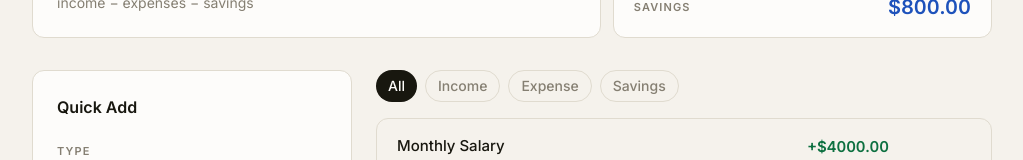
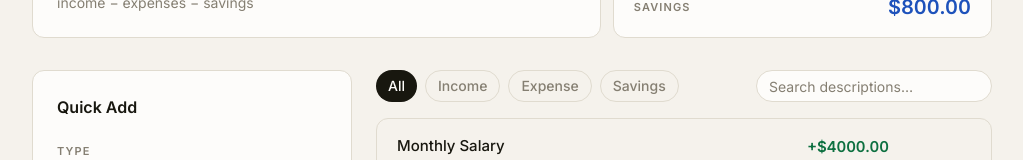
Before and after one commit to adrayandaleandrew/vistafi, a React (Vite) app: page / in a window 1280 px wide. Shown: the part 288-448 px from the top of the page, without its empty margins (128-1151 px from the left). Built offline with nearby package versions, Linux system fonts and the light colour scheme.

Commit message:
fix: replace && with ternary for JSX conditionals in BudgetForm and EditModal
Resolves rendering-conditional-render rule from vercel-react-best-practices.

```diff
--- a/src/App.tsx
+++ b/src/App.tsx
@@ -1,4 +1,4 @@
-import { useState } from "react";
+import { useState, useEffect } from "react";
 import { BudgetForm } from "./components/BudgetForm";
 import { BudgetItemList } from "./components/BudgetItemList";
 import { BudgetSummary } from "./components/BudgetSummary";
@@ -9,24 +9,32 @@ import { BudgetItem, BudgetCategory } from "@shared/types/budget";
 import { calculateBudgetSummary } from "@shared/utils/budgetUtils";
 
 function App() {
-  const [budgetItems, setBudgetItems] = useState<BudgetItem[]>(mockBudgetItems);
+  const [budgetItems, setBudgetItems] = useState<BudgetItem[]>(() => {
+    const stored = localStorage.getItem('vistafi-items');
+    if (stored) {
+      try { return JSON.parse(stored) as BudgetItem[]; }
+      catch { return mockBudgetItems; }
+    }
+    return mockBudgetItems;
+  });
   const [itemToEdit, setItemToEdit] = useState<BudgetItem | null>(null);
   const [filterCategory, setFilterCategory] = useState<BudgetCategory | 'all'>('all');
+  const [searchQuery, setSearchQuery] = useState('');
 
-  const handleAddItem = (newItem: BudgetItem) => {
-    setBudgetItems([...budgetItems, newItem]);
-  };
+  useEffect(() => {
+    localStorage.setItem('vistafi-items', JSON.stringify(budgetItems));
+  }, [budgetItems]);
 
-  const handleDeleteItem = (id: string) => {
-    setBudgetItems(budgetItems.filter((item) => item.id !== id));
-  };
+  const handleAddItem = (newItem: BudgetItem) => setBudgetItems(curr => [...curr, newItem]);
+
+  const handleDeleteItem = (id: string) => setBudgetItems(curr => curr.filter(i => i.id !== id));
 
   const handleEditItem = (item: BudgetItem) => {
     setItemToEdit(item);
   };
 
   const handleSaveEdit = (updated: BudgetItem) => {
-    setBudgetItems(budgetItems.map((item) => item.id === updated.id ? updated : item));
+    setBudgetItems(curr => curr.map(i => i.id === updated.id ? updated : i));
     setItemToEdit(null);
   };
 
@@ -36,9 +44,9 @@ function App() {
 
   const summary = calculateBudgetSummary(budgetItems);
 
-  const filteredItems = filterCategory === 'all'
-    ? budgetItems
-    : budgetItems.filter(item => item.category === filterCategory);
+  const filteredItems = budgetItems
+    .filter(item => filterCategory === 'all' || item.category === filterCategory)
+    .filter(item => item.description.toLowerCase().includes(searchQuery.toLowerCase().trim()));
 
   return (
     <div className="min-h-screen bg-canvas">
@@ -53,7 +61,12 @@ function App() {
         <div className="grid grid-cols-1 md:grid-cols-[320px_1fr] gap-6 mt-8">
           <BudgetForm onAddItem={handleAddItem} />
           <div>
-            <FilterBar active={filterCategory} onChange={setFilterCategory} />
+            <FilterBar
+              active={filterCategory}
+              onChange={setFilterCategory}
+              searchQuery={searchQuery}
+              onSearchChange={setSearchQuery}
+            />
             <BudgetItemList
               items={filteredItems}
               onDeleteItem={handleDeleteItem}
@@ -63,13 +76,13 @@ function App() {
         </div>
       </div>
 
-      {itemToEdit && (
+      {itemToEdit ? (
         <EditModal
           item={itemToEdit}
           onSave={handleSaveEdit}
           onCancel={handleCancelEdit}
         />
-      )}
+      ) : null}
     </div>
   );
 }
--- a/src/components/BudgetForm.tsx
+++ b/src/components/BudgetForm.tsx
@@ -81,7 +81,7 @@ export const BudgetForm = ({ onAddItem }: BudgetFormProps) => {
       </div>
 
       {/* Category — only when expense */}
-      {type === 'expense' && (
+      {type === 'expense' ? (
         <div className="mb-5">
           <label htmlFor="category" className="block text-[11px] font-semibold uppercase tracking-[0.1em] text-muted mb-2">
             Category
@@ -96,7 +96,7 @@ export const BudgetForm = ({ onAddItem }: BudgetFormProps) => {
             <option value="savings">Savings</option>
           </select>
         </div>
-      )}
+      ) : null}
 
       {/* Description */}
       <div className="mb-6">
--- a/src/components/EditModal.tsx
+++ b/src/components/EditModal.tsx
@@ -95,7 +95,7 @@ export const EditModal = ({ item, onSave, onCancel }: EditModalProps) => {
           </div>
 
           {/* Category — only when expense */}
-          {type === 'expense' && (
+          {type === 'expense' ? (
             <div className="mb-5">
               <label htmlFor="edit-category" className="block text-[11px] font-semibold uppercase tracking-[0.1em] text-muted mb-2">
                 Category
@@ -110,7 +110,7 @@ export const EditModal = ({ item, onSave, onCancel }: EditModalProps) => {
                 <option value="savings">Savings</option>
               </select>
             </div>
-          )}
+          ) : null}
 
           {/* Description */}
           <div className="mb-6">
--- a/src/components/FilterBar.tsx
+++ b/src/components/FilterBar.tsx
@@ -3,6 +3,8 @@ import { BudgetCategory } from "@shared/types/budget";
 interface FilterBarProps {
   active: BudgetCategory | 'all';
   onChange: (cat: BudgetCategory | 'all') => void;
+  searchQuery: string;
+  onSearchChange: (q: string) => void;
 }
 
 const filters: { label: string; value: BudgetCategory | 'all' }[] = [
@@ -12,9 +14,10 @@ const filters: { label: string; value: BudgetCategory | 'all' }[] = [
   { label: 'Savings', value: 'savings' },
 ];
 
-export const FilterBar = ({ active, onChange }: FilterBarProps) => {
+export const FilterBar = ({ active, onChange, searchQuery, onSearchChange }: FilterBarProps) => {
   return (
-    <div className="flex gap-2 mb-4">
+    <div className="flex justify-between gap-4 mb-4">
+      <div className="flex gap-2">
         {filters.map((filter) => (
           <button
             key={filter.value}
@@ -29,5 +32,24 @@ export const FilterBar = ({ active, onChange }: FilterBarProps) => {
           </button>
         ))}
       </div>
+      <div className="flex items-center gap-1">
+        <input
+          type="search"
+          value={searchQuery}
+          onChange={e => onSearchChange(e.target.value)}
+          placeholder="Search descriptions…"
+          className="h-8 px-3 rounded-full text-sm border border-border text-ink placeholder:text-muted bg-surface focus:outline-none focus:border-ink transition-colors duration-150"
+        />
+        {searchQuery ? (
+          <button
+            onClick={() => onSearchChange('')}
+            className="h-8 w-8 flex items-center justify-center rounded-full text-muted hover:text-ink transition-colors duration-150 cursor-pointer"
+            aria-label="Clear search"
+          >
+            ✕
+          </button>
+        ) : null}
+      </div>
+    </div>
   );
 };
```
Also changed, not shown: 1 other file (tests, documents, lock files or other folders). Lines whose indentation alone changed are shown as unchanged.
